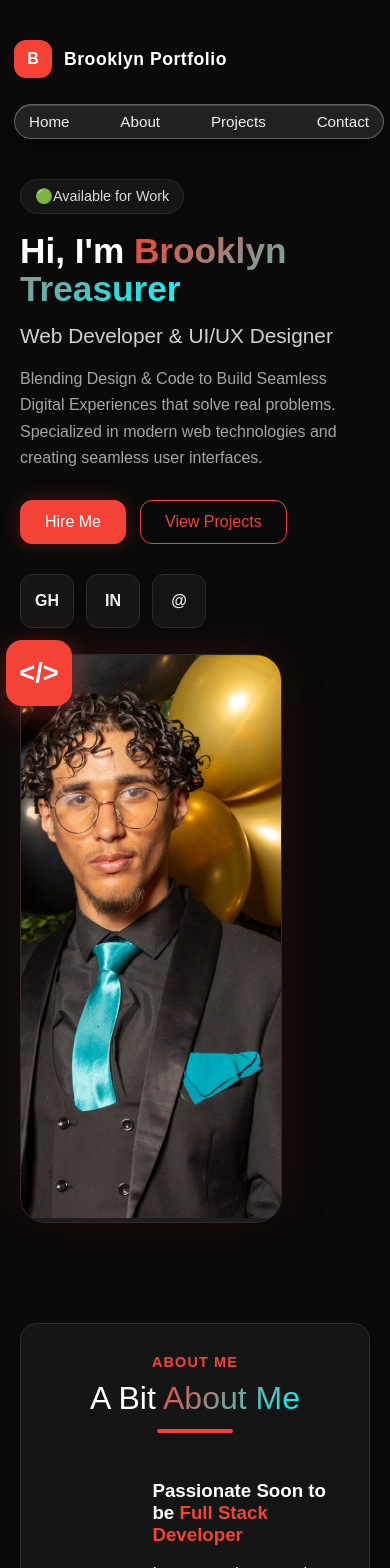
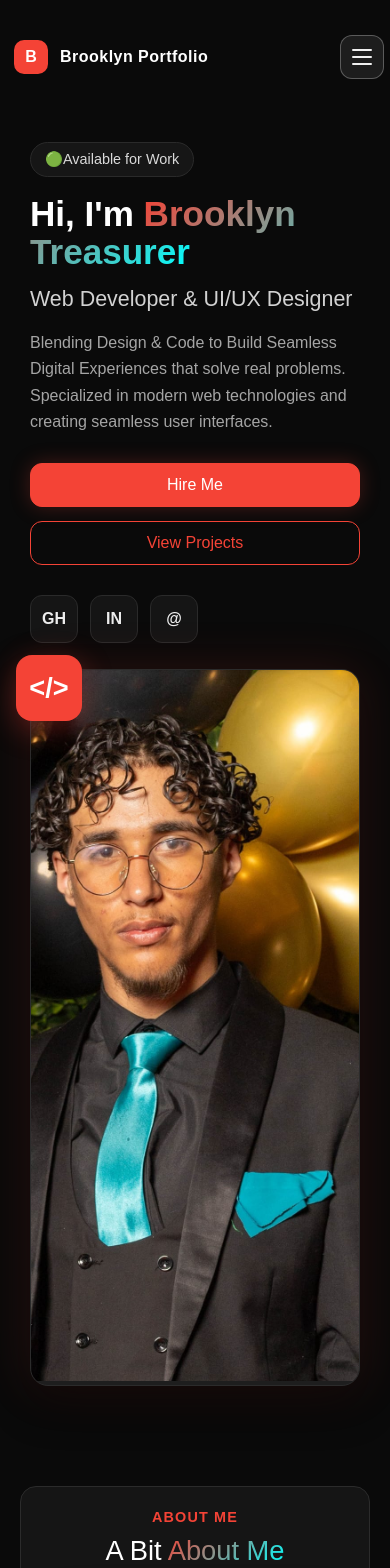
Before and after one commit to BrooklynTreasurer/BROTRE25500_pto2505_GroupA_Brooklyn-Treasurer_CDV05, a React (Vite) app: page / in a window 390 px wide. Shown: the top 1568 px of the page. Built offline with nearby package versions, Linux system fonts and the light colour scheme.

Commit message:
added responsiveness and Hamburger nav on mobile

```diff
--- a/src/components/ui/Header.jsx
+++ b/src/components/ui/Header.jsx
@@ -1,22 +1,42 @@
+
+import { useState } from 'react';
 
 export default function Header() {
+    const [isNavOpen, setIsNavOpen] = useState(false);
+
+    const handleNavLinkClick = () => {
+        setIsNavOpen(false);
+    };
+
     return (
         <>
-          <section className="top-bar">
+            <section className="top-bar">
                 <header className="header">
                     <p className="user">B</p>
                     <h2 className="header__title">Brooklyn Portfolio</h2>
                 </header>
 
-                <nav className="nav">
+                <button
+                    type="button"
+                    className={`nav-toggle${isNavOpen ? ' is-open' : ''}`}
+                    aria-label="Toggle navigation"
+                    aria-expanded={isNavOpen}
+                    onClick={() => setIsNavOpen((prev) => !prev)}
+                >
+                    <span className="nav-toggle-line" />
+                    <span className="nav-toggle-line" />
+                    <span className="nav-toggle-line" />
+                </button>
+
+                <nav className={`nav${isNavOpen ? ' is-open' : ''}`}>
                     <ul className="nav-list">
-                        <li className="nav__item"><a className="nav__link" href="#home">Home</a></li>
-                        <li className="nav__item"><a className="nav__link" href="#about">About</a></li>
-                        <li className="nav__item"><a className="nav__link" href="#projects">Projects</a></li>
-                        <li className="nav__item"><a className="nav__link" href="#contact">Contact</a></li>
+                        <li className="nav__item"><a className="nav__link" href="#home" onClick={handleNavLinkClick}>Home</a></li>
+                        <li className="nav__item"><a className="nav__link" href="#about" onClick={handleNavLinkClick}>About</a></li>
+                        <li className="nav__item"><a className="nav__link" href="#projects" onClick={handleNavLinkClick}>Projects</a></li>
+                        <li className="nav__item"><a className="nav__link" href="#contact" onClick={handleNavLinkClick}>Contact</a></li>
                     </ul>
                 </nav>
             </section>
         </>
-    )
+    );
 }
--- a/src/index.css
+++ b/src/index.css
@@ -9,6 +9,7 @@ body {
     font-family: Arial, sans-serif;
     background-color: var(--background-color);
     color: var(--text-color);
+    overflow-x: hidden;
 }
 
 html {
@@ -103,6 +104,41 @@ html {
     text-shadow: 0 0 12px rgba(244, 67, 54, 0.35);
 }
 
+.nav-toggle {
+    display: none;
+    margin-left: auto;
+    width: 44px;
+    height: 44px;
+    border: 1px solid rgba(255, 255, 255, 0.28);
+    border-radius: 12px;
+    background: rgba(255, 255, 255, 0.08);
+    align-items: center;
+    justify-content: center;
+    flex-direction: column;
+    gap: 5px;
+    cursor: pointer;
+}
+
+.nav-toggle-line {
+    width: 20px;
+    height: 2px;
+    border-radius: 999px;
+    background: #f0f0f0;
+    transition: transform 0.2s ease, opacity 0.2s ease;
+}
+
+.nav-toggle.is-open .nav-toggle-line:nth-child(1) {
+    transform: translateY(7px) rotate(45deg);
+}
+
+.nav-toggle.is-open .nav-toggle-line:nth-child(2) {
+    opacity: 0;
+}
+
+.nav-toggle.is-open .nav-toggle-line:nth-child(3) {
+    transform: translateY(-7px) rotate(-45deg);
+}
+
 /* content section */
 .content {
     display: grid;
@@ -135,6 +171,7 @@ html {
 
 .gradient-text {
         background: linear-gradient(135deg, var(--primary-color) 0%, #0ff 100%);
+        background-clip: text;
         -webkit-background-clip: text;
         -webkit-text-fill-color: transparent;
 }
@@ -212,10 +249,13 @@ html {
 .content-image-container {
     min-height: 430px;
     position: relative;
+    display: flex;
+    align-items: stretch;
+    justify-content: center;
 }
 
 .hero-frame {
-    width: 260px;
+    width: min(100%, 360px);
     height: 100%;
     min-height: 430px;
     border-radius: 26px;
@@ -228,7 +268,7 @@ html {
 }
 
 .content-image {
-    width: 260px;
+    width: 100%;
     height: 100%;
     object-fit: cover;
 }
@@ -268,19 +308,39 @@ html {
         flex-wrap: wrap;
     }
 
+    .nav-toggle {
+        display: inline-flex;
+    }
+
     .nav {
         width: 100%;
-        padding: 8px 14px;
+        padding: 0 14px;
+        max-height: 0;
+        overflow: hidden;
+        opacity: 0;
+        pointer-events: none;
+        transition: max-height 0.25s ease, opacity 0.2s ease, padding 0.2s ease;
+    }
+
+    .nav.is-open {
+        padding: 10px 14px;
+        max-height: 240px;
+        opacity: 1;
+        pointer-events: auto;
     }
 
     .nav-list {
         width: 100%;
-        justify-content: space-between;
-        gap: 10px;
+        justify-content: center;
+        align-items: center;
+        flex-direction: column;
+        gap: 12px;
     }
 
     .nav__item {
         font-size: 0.88rem;
+        width: auto;
+        text-align: center;
     }
 
     .content {
@@ -362,11 +422,11 @@ html {
     margin-top: 28px;
     display: flex;
     gap: 40px;
-    align-items: center;
+    align-items: flex-start;
 }
 
 .about-image-container {
-    width: 720px;
+    width: min(100%, 720px);
     height: 320px;
     border-radius: 16px;
     overflow: hidden;
@@ -386,6 +446,10 @@ html {
 .about-span {
     color: var(--primary-color);
     font-weight: 600;
+}
+
+.about-text {
+    width: 100%;
 }
 
 /* projects section */
@@ -783,14 +847,146 @@ html {
     cursor: pointer;
 }
 
+/* footer */
+.footer {
+    border-top: 1px solid #242424;
+    margin-top: 24px;
+    padding: 24px 20px 30px;
+    text-align: center;
+    color: #a8a8a8;
+}
+
+.footer p {
+    margin: 6px 0;
+}
+
+@media (max-width: 1200px) {
+    .content,
+    .extra-info,
+    .contact-section {
+        padding-left: 30px;
+        padding-right: 30px;
+    }
+}
+
 @media (max-width: 1040px) {
     .contact-grid {
         grid-template-columns: 1fr;
     }
+
+    .about-content {
+        flex-direction: column;
+        gap: 24px;
+    }
+
+    .about-image-container {
+        width: 100%;
+        height: auto;
+        aspect-ratio: 16 / 9;
+    }
+
+    .content-image-container,
+    .hero-frame {
+        min-height: 340px;
+    }
 }
 
 @media (max-width: 760px) {
+    #home,
+    #about,
+    #projects,
+    #services,
+    #skills,
+    #contact {
+        scroll-margin-top: 120px;
+    }
+
     .contact-section {
         padding: 20px 20px 60px;
     }
+
+    .extra-info {
+        padding: 20px 20px 60px;
+    }
+
+    .section-title {
+        font-size: clamp(1.7rem, 7vw, 2.2rem);
+    }
+
+    .about-section {
+        padding: 22px 20px;
+    }
+
+    .about-content {
+        gap: 18px;
+    }
+
+    .content-image-container {
+        min-height: 280px;
+    }
+
+    .hero-frame {
+        min-height: 280px;
+        border-radius: 18px;
+    }
+
+    .content-title {
+        font-size: clamp(1.8rem, 9vw, 2.4rem);
+    }
+
+    .content-subtitle {
+        font-size: clamp(1rem, 5.5vw, 1.35rem);
+    }
+
+    .hero-actions {
+        width: 100%;
+    }
+
+    .hire-me-button,
+    .projects-button {
+        width: 100%;
+    }
+
+    .nav__link {
+        font-size: 0.88rem;
+    }
+
+    .contact-form-card {
+        padding: 18px;
+    }
+
+    .contact-title {
+        font-size: clamp(1.6rem, 7vw, 2.1rem);
+    }
 }
+
+@media (max-width: 480px) {
+    .top-bar {
+        top: 8px;
+    }
+
+    .header__title {
+        font-size: 1rem;
+    }
+
+    .user {
+        width: 34px;
+        height: 34px;
+        border-radius: 10px;
+    }
+
+    .social-icon {
+        width: 46px;
+        height: 46px;
+    }
+
+    .skills-header h3,
+    .service-card h3,
+    .project-card-content h3 {
+        font-size: 1.35rem;
+    }
+
+    .footer {
+        padding-bottom: 24px;
+    }
+}
```
